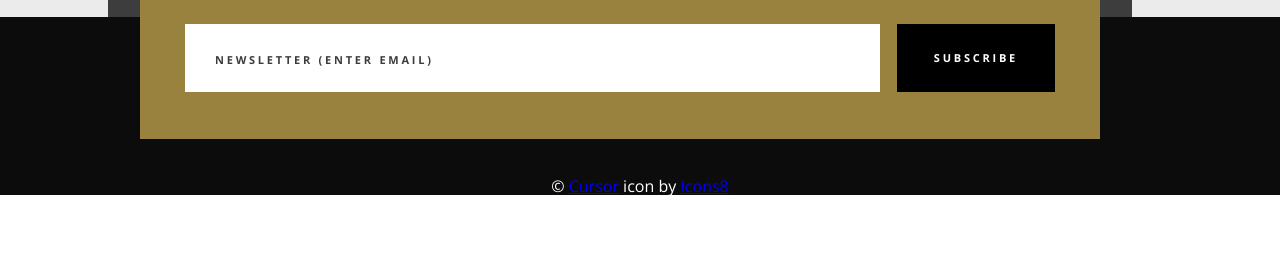
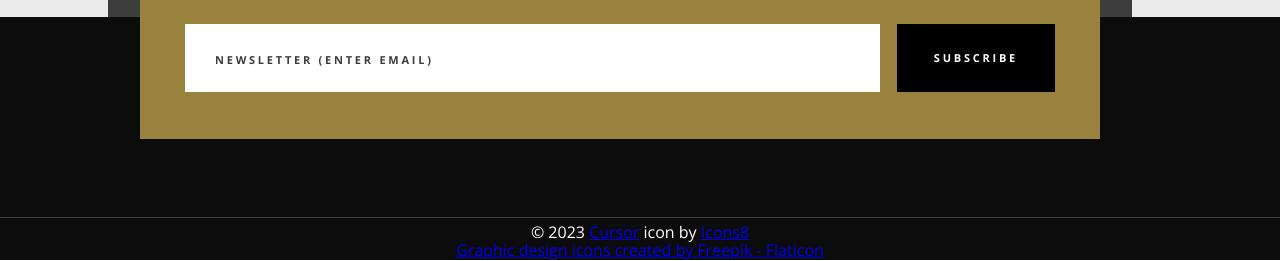
Before and after one commit to KHARKIVSKA-KURKUMA/Vantage-Studio, a website built with Parcel: page src/index.html in a window 1280 px wide. Shown: the part 2995-3256 px from the top of the page. Before the commit the page ends 3192 px from the top, so only its background shows below. Built offline with nearby package versions, Linux system fonts and the light colour scheme; files whose address does not match are found by name.

Commit message:
add rights and favicon

```diff
--- a/src/index.html
+++ b/src/index.html
@@ -18,6 +18,8 @@
       crossorigin="anonymous"
       referrerpolicy="no-referrer"
     />
+    <link rel="shortcut icon" href="./img/favicon.ico" type="image/x-icon" />
+    <link rel="icon" href="./img/favicon.ico" type="image/x-icon" />
     <link rel="stylesheet" href="./sass/index.scss" />
   </head>
   <body data-no-scroll>
@@ -461,10 +463,19 @@
       <div class="watermark-item">
         <p class="rights-item">
           <span>©</span>
+          2023
           <a target="_blank" href="https://icons8.com/icon/TdbpMMmYMvER/cursor"
             >Cursor</a
           >
           icon by <a target="_blank" href="https://icons8.com">Icons8</a>
+        </p>
+        <p class="rights-item">
+          <a
+            target="_blank"
+            href="https://www.flaticon.com/free-icons/graphic-design"
+            title="graphic design icons"
+            >Graphic design icons created by Freepik - Flaticon</a
+          >
         </p>
       </div>
     </footer>
--- a/src/sass/layouts/_footer.scss
+++ b/src/sass/layouts/_footer.scss
@@ -131,15 +131,19 @@
 }
 .footer-bottom-container {
   background-color: $mainColor;
-  height: 150px;
+  height: 180px;
   @include desktop {
-    height: 160px;
+    height: 200px;
   }
 }
 .watermark-item {
+  border-top: 1px solid $greyColor;
   background-color: $mainColor;
   display: flex;
+  flex-direction: column;
   justify-content: center;
+  align-items: center;
+  padding-top: 5px;
   .rights-item {
     text-align: center;
     color: $whiteColor;
```
Also changed, not shown: src/img/favicon.ico (added).
